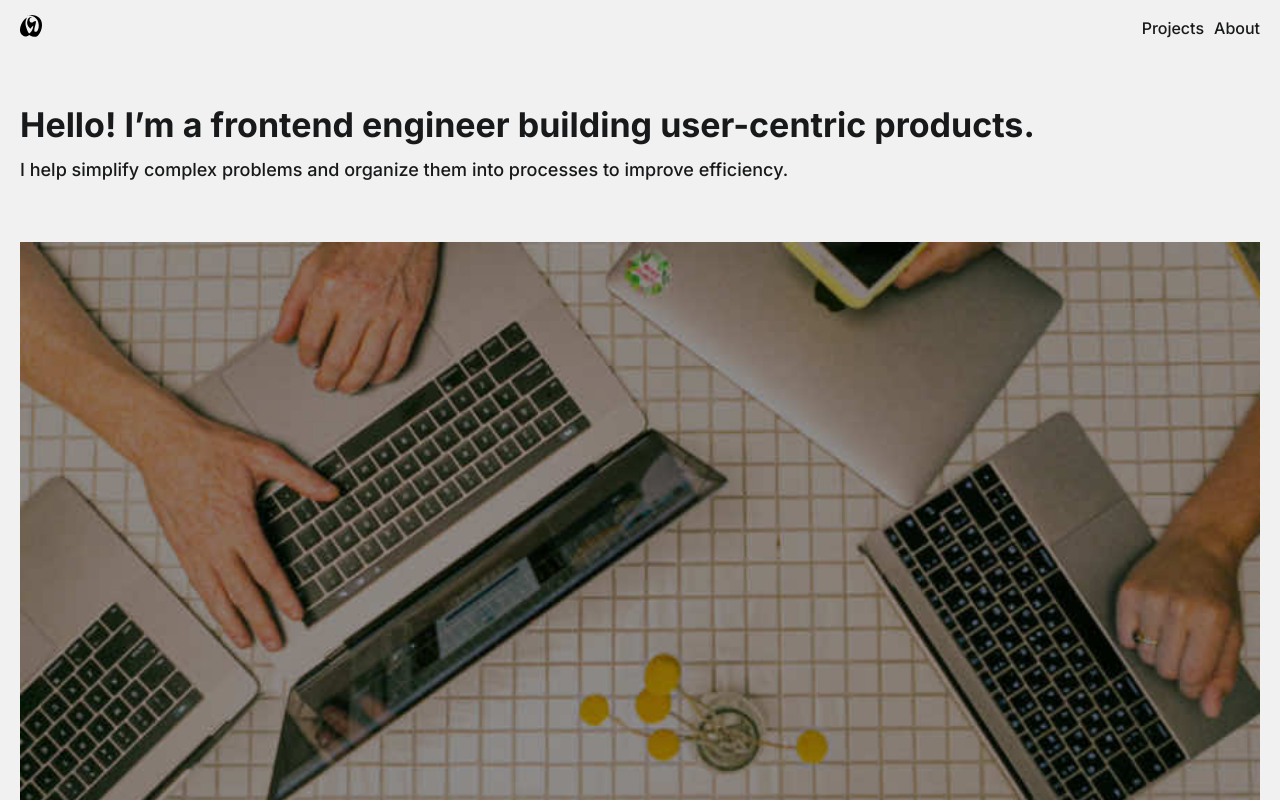
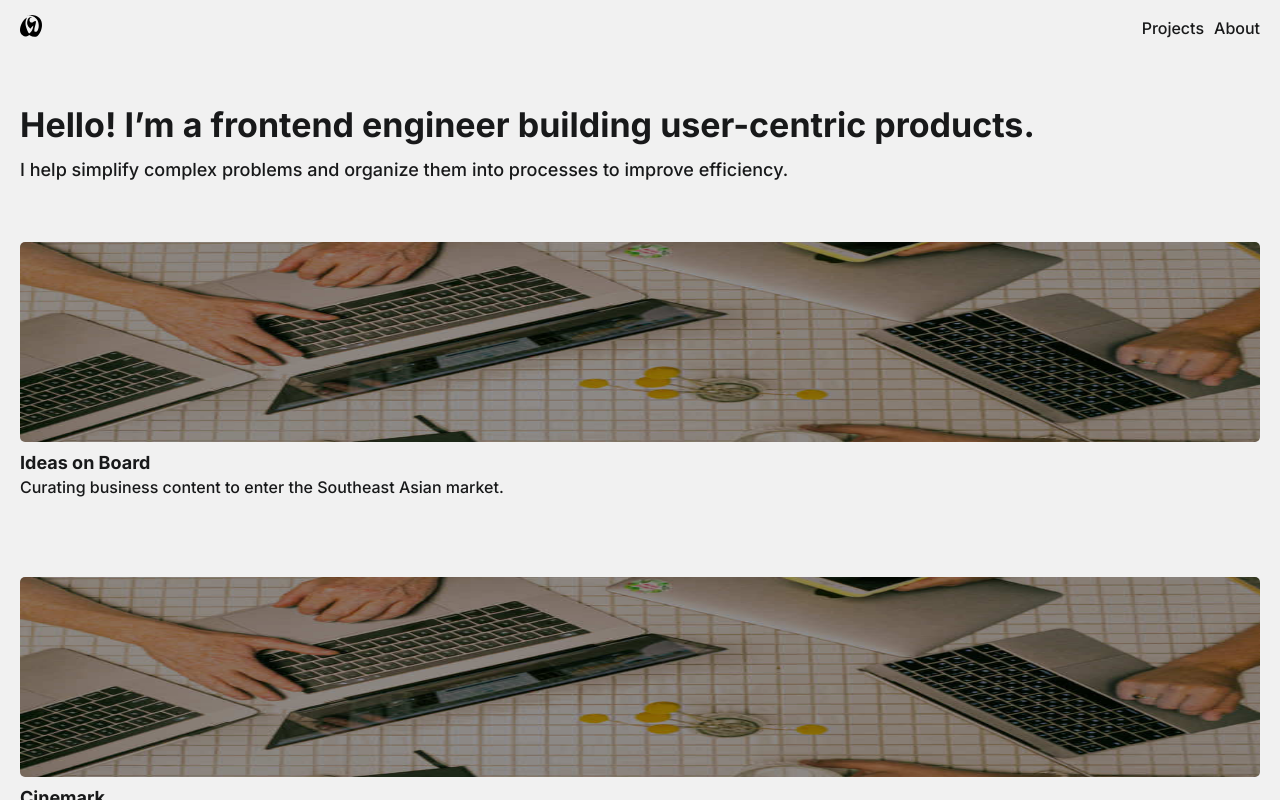
Before and after one commit to firepunch/firepunch.github.io, a Next.js app: page / in a window 1280 px wide. Shown: the top 800 px of the page. Built offline with nearby package versions, Linux system fonts and the light colour scheme.

Commit message:
Styling project card

```diff
--- a/components/ProjectCard.js
+++ b/components/ProjectCard.js
@@ -1,20 +1,56 @@
+import { css } from '@emotion/css'
 import FullImage from './FullImage'
 
 export default function ProjectCard({
+  slug,
   title,
-  slug,
-  date,
+  sub_title,
   banner
 }) {
   return (
-    <article>
+    <article className={cardStyles.card}>
       <a href={`projects/${slug}`}>
-        <FullImage src={banner} alt="Project Banner" />
-        <div className="project-desc">
-          <h3>{title}</h3>
-          <time>{date}</time>
-        </div>
+        <figure className={cardStyles.thumbnailWrapper}>
+          <FullImage
+            src={banner}
+            alt="Project Banner"
+            className={cardStyles.thumbnail}
+          />
+        </figure>
+        <h3 className={cardStyles.title}>
+          {title}
+        </h3>
+        <p className={cardStyles.description}>
+          {sub_title}
+        </p>
       </a>
     </article>
   )
 }
+
+const cardStyles = {
+  card: css({
+    marginBottom: '8rem',
+  }),
+  thumbnailWrapper: css({
+    width: '100%',
+    height: '20rem',
+    marginBottom: '1rem',
+    borderRadius: '5px',
+    overflow: 'hidden'
+  }),
+  thumbnail: css({
+    height: '100%',
+    transition: 'transform .7s ease-in-out',
+    overflow: 'hidden',
+    '&:hover': {
+      transform: 'scale(1.15)',
+    }
+  }),
+  title: css({
+    marginBottom: '0.4rem',
+  }),
+  description: css({
+    fontSize: '1.6rem',
+  })
+}
```
